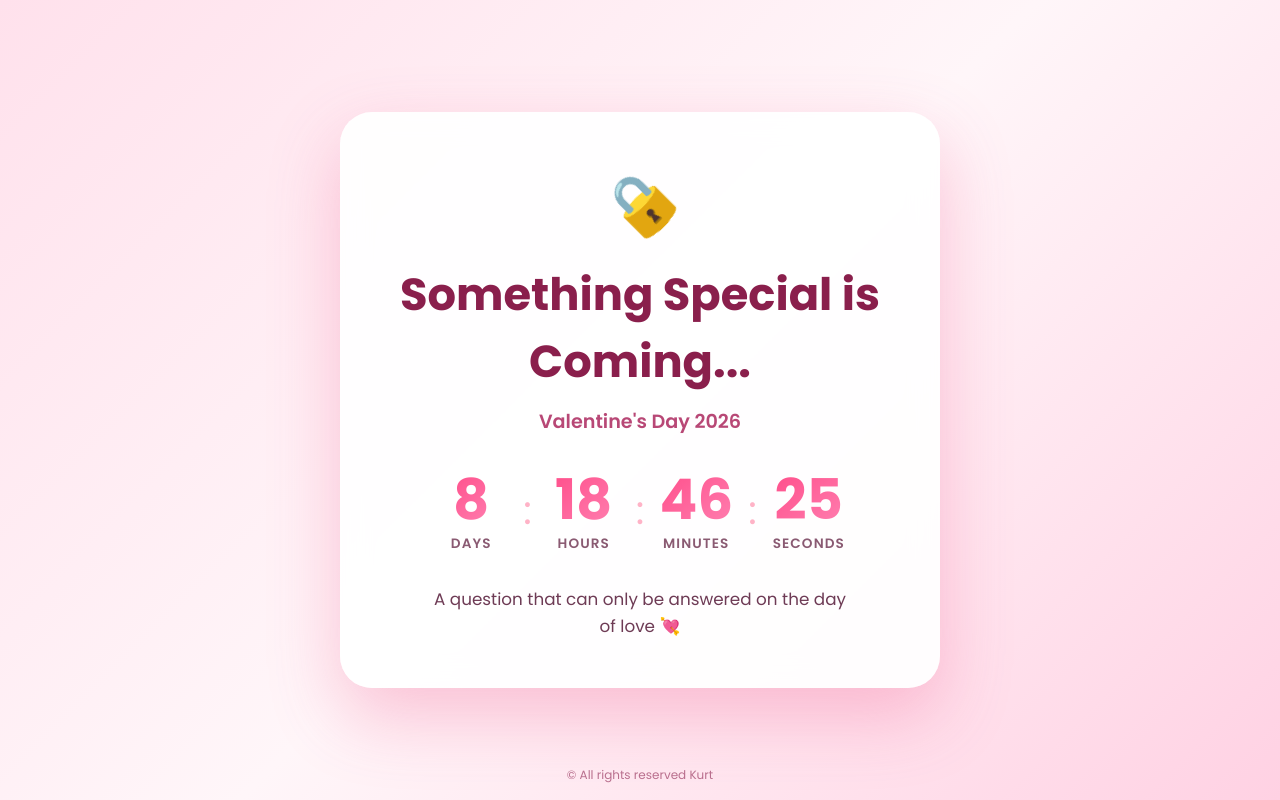
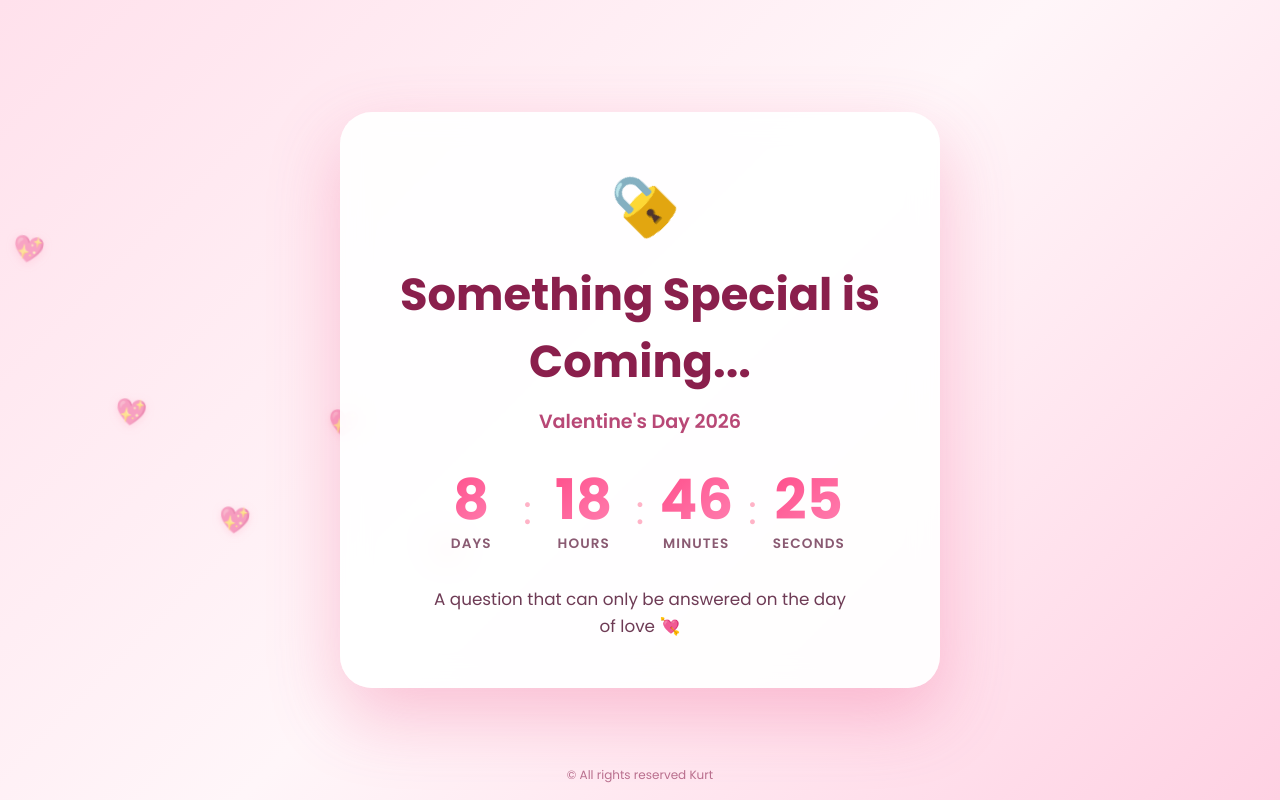
Before and after one commit to brykurt/valentine, an Angular app: page / in a window 1280 px wide. Built offline with nearby package versions, Linux system fonts and the light colour scheme.

Commit message:
Add animated floating hearts that increase as Valentine's Day approaches

```diff
--- a/src/app/countdown-overlay/countdown-overlay.component.html
+++ b/src/app/countdown-overlay/countdown-overlay.component.html
@@ -1,4 +1,16 @@
 <div class="countdown-overlay">
+  <div class="floating-hearts">
+    <div
+      *ngFor="let heart of hearts; let i = index"
+      class="floating-heart"
+      [style.left.%]="(i * 8.3) % 100"
+      [style.animation-delay.s]="i * 0.5"
+      [style.animation-duration.s]="8 + (i % 3) * 2"
+    >
+      💖
+    </div>
+  </div>
+
   <div class="countdown-card">
     <div class="lock-icon">🔒</div>
     <h1 class="countdown-title">Something Special is Coming...</h1>
--- a/src/app/countdown-overlay/countdown-overlay.component.scss
+++ b/src/app/countdown-overlay/countdown-overlay.component.scss
@@ -7,6 +7,42 @@
   position: fixed;
   inset: 0;
   z-index: 100;
+  overflow: hidden;
+}
+
+.floating-hearts {
+  position: absolute;
+  inset: 0;
+  pointer-events: none;
+  z-index: 1;
+}
+
+.floating-heart {
+  position: absolute;
+  bottom: -50px;
+  font-size: clamp(1.2rem, 2vw, 1.8rem);
+  opacity: 0.6;
+  animation: floatUp linear infinite;
+  filter: drop-shadow(0 2px 4px rgba(255, 92, 138, 0.3));
+}
+
+@keyframes floatUp {
+  0% {
+    bottom: -50px;
+    opacity: 0;
+    transform: translateX(0) rotate(0deg);
+  }
+  10% {
+    opacity: 0.6;
+  }
+  90% {
+    opacity: 0.4;
+  }
+  100% {
+    bottom: 110%;
+    opacity: 0;
+    transform: translateX(20px) rotate(15deg);
+  }
 }
 
 .countdown-card {
@@ -19,6 +55,7 @@
   box-shadow: 0 28px 70px rgba(240, 76, 132, 0.3);
   position: relative;
   overflow: hidden;
+  z-index: 2;
 }
 
 .countdown-card::before {
--- a/src/app/countdown-overlay/countdown-overlay.component.ts
+++ b/src/app/countdown-overlay/countdown-overlay.component.ts
@@ -17,6 +17,7 @@ export class CountdownOverlayComponent implements OnInit, OnDestroy {
   targetDate = new Date('2026-02-14T00:00:00');
   countdown = { days: 0, hours: 0, minutes: 0, seconds: 0 };
   private intervalId: any;
+  hearts: number[] = [];
 
   ngOnInit(): void {
     this.updateCountdown();
@@ -47,5 +48,19 @@ export class CountdownOverlayComponent implements OnInit, OnDestroy {
       minutes: Math.floor((diff % (1000 * 60 * 60)) / (1000 * 60)),
       seconds: Math.floor((diff % (1000 * 60)) / 1000),
     };
+
+    this.updateHearts(diff);
+  }
+
+  private updateHearts(timeRemaining: number): void {
+    const totalTime = this.targetDate.getTime() - new Date('2026-02-01T00:00:00').getTime();
+    const elapsed = totalTime - timeRemaining;
+    const progress = elapsed / totalTime;
+
+    // Gradually increase hearts from 3 to 12 as we approach Valentine's Day
+    let heartCount = Math.floor(3 + progress * 9);
+    heartCount = Math.min(12, Math.max(3, heartCount));
+
+    this.hearts = Array(heartCount).fill(0).map((_, i) => i);
   }
 }
```
